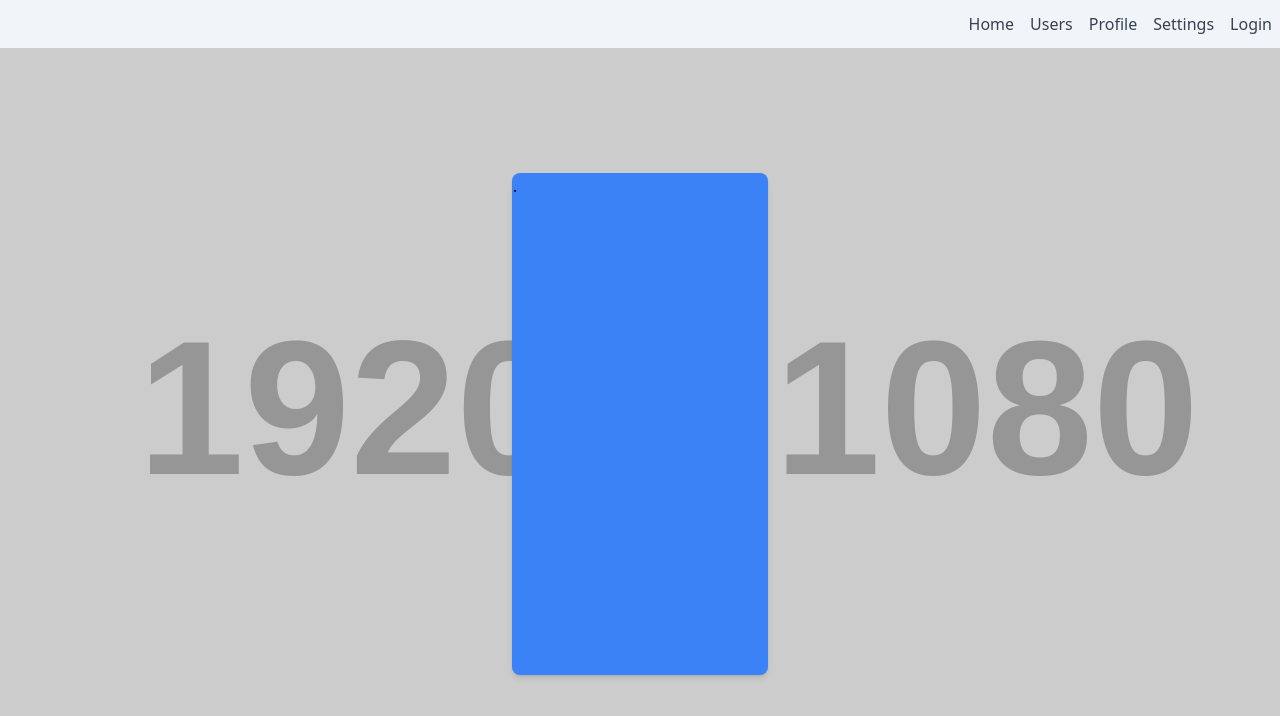
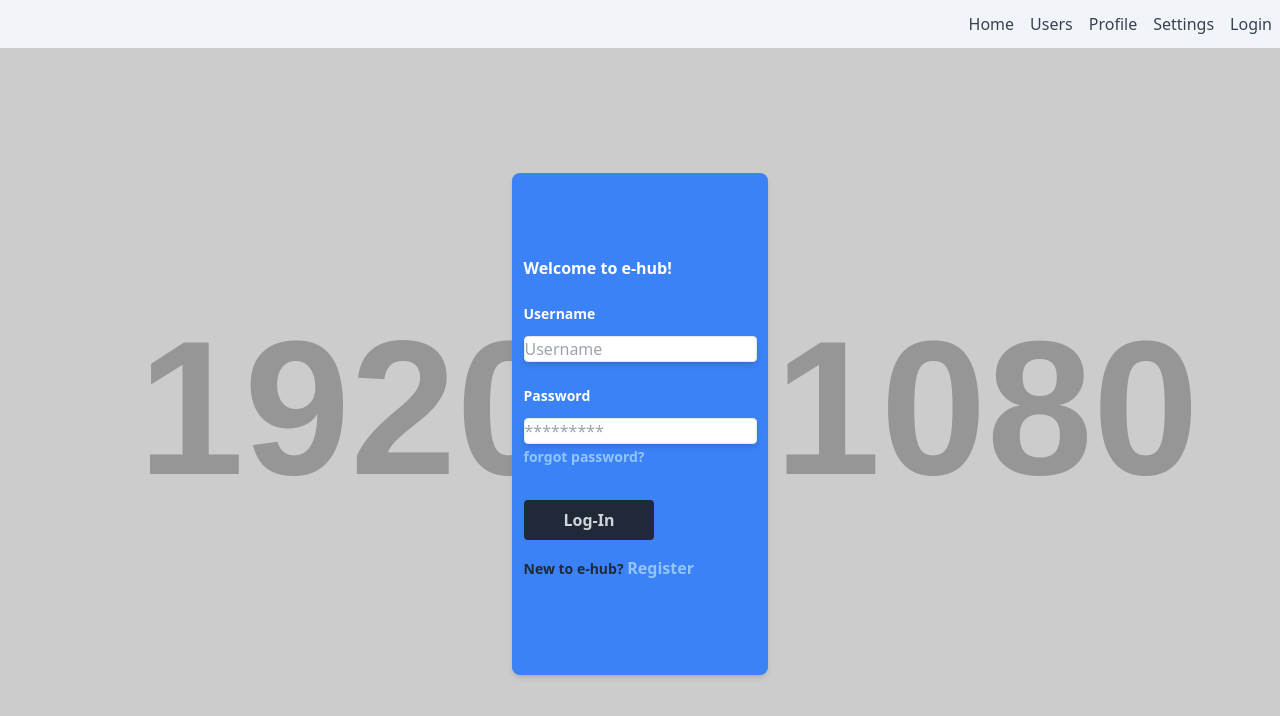
Before and after one commit to Steve-Morales/e-hub, a React (Create React App) app: page /login in a window 1280 px wide. Shown: the top 716 px of the page. Built offline with nearby package versions, Linux system fonts and the light colour scheme.

Commit message:
basic login form

```diff
--- a/src/views/Login.jsx
+++ b/src/views/Login.jsx
@@ -8,9 +8,35 @@ export default function Login(){
 
             <div className="flex flex-col items-center justify-center w-screen h-[calc(100vh-3rem)] bg-[url('https://placehold.co/1920x1080')] bg-cover">
 
-                <div className="bg-blue-500 border border-transparent rounded-lg shadow-md w-2/3 sm:w-1/2 md:w-1/3 lg:w-1/4 xl:w-1/5 h-3/5 sm:h-2/3">
-                    .
+                <div className="bg-blue-500 border border-transparent rounded-lg shadow-md w-2/3 sm:w-1/2 md:w-1/3 lg:w-1/4 xl:w-1/5 h-3/5 sm:h-2/3 flex flex-col items-center justify-center">
+
+                    <form className="rounded flex flex-col items-start justify-center">
+                        <div className="mb-6">
+                            <text className="text-white font-bold">Welcome to e-hub!</text>
+                        </div>
+                        <div className="mb-6">
+                            <label className=" text-white font-bold text-sm block mb-3" for="username">Username</label>
+                            <input type="text" id="username" placeholder="Username"
+                            className="rounded shadow-md border">
+                            </input>
+                        </div>
+                        <div className="mb-8">
+                            <label className=" text-white font-bold text-sm block mb-3" for="password">Password</label>
+                            <input type="text" id="password" placeholder="*********"
+                            className="rounded shadow-md border block">
+                            </input>
+                            <a className="text-sm text-blue-300 font-bold  hover:text-blue-100 transition-colors duration-300" href="/#">forgot password?</a>
+                        </div>
+                        <div className="mb-4">
+                            <button className="rounded bg-gray-800 text-gray-300 font-bold hover:bg-gray-500 transition-colors duration-300 px-10 py-2" type="button">Log-In</button>
+                        </div>
+                        <div className="mb-3">
+                            <text className="text-gray-800 text-sm font-bold">New to e-hub? </text>
+                            <a href="/#" className="text-blue-300 font-bold hover:text-blue-100 transition-colors duration-300">Register</a>
+                        </div>
+                    </form>
                 </div>
+
             </div>
         </>
     )
```
